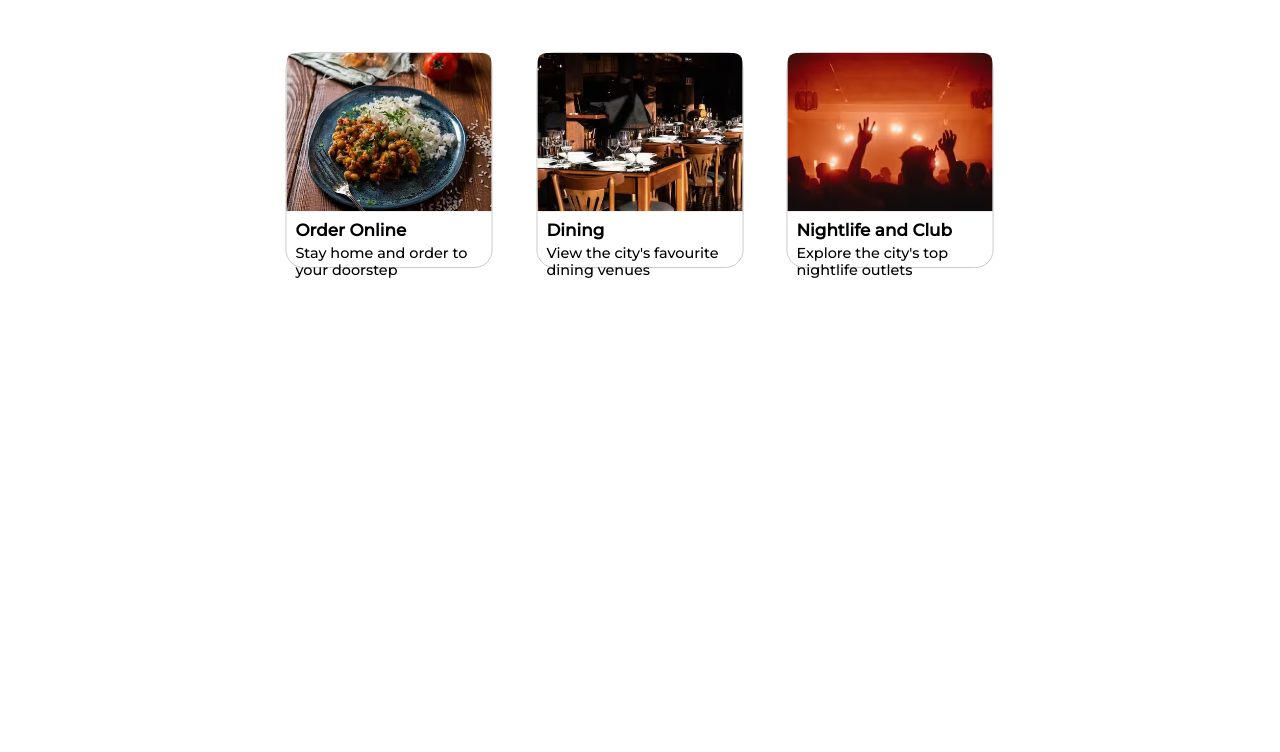
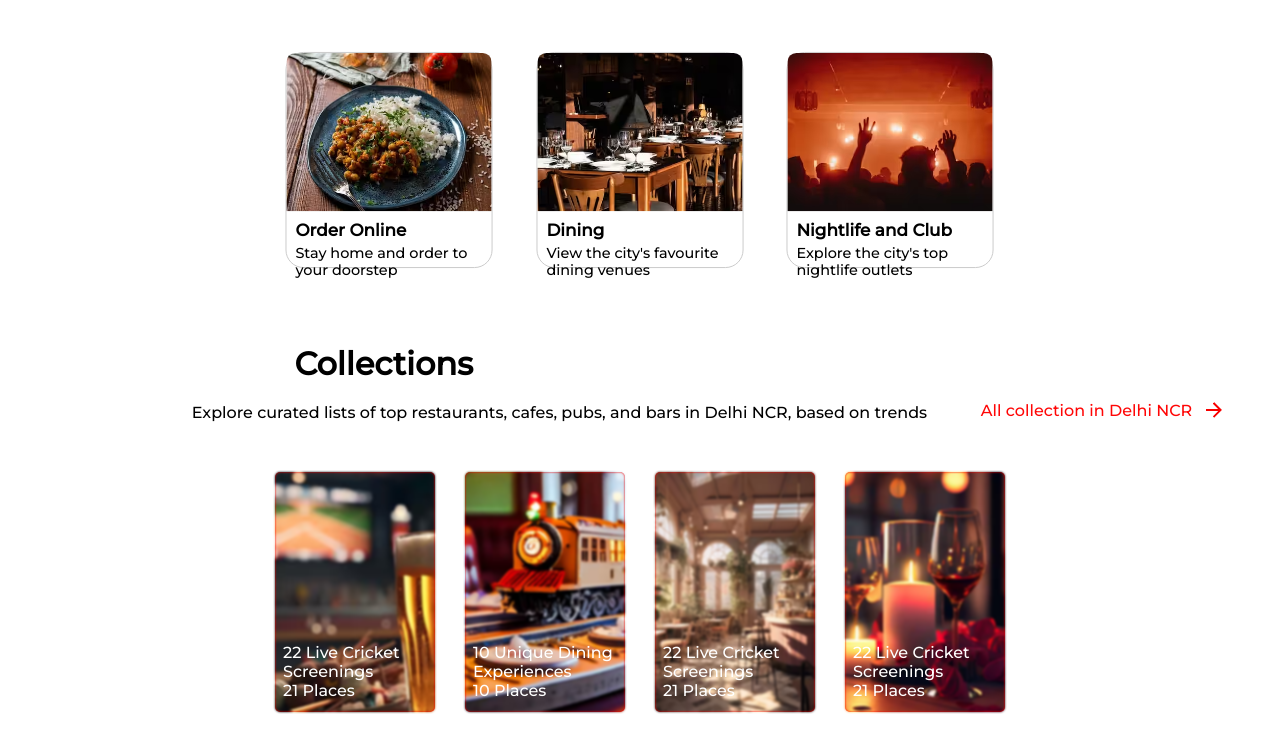
Before and after one commit to GARAKOTI/zomatoClone.io, a plain HTML site: page index.html in a window 1280 px wide. Shown: the part 480-1232 px from the top of the page. Drawn offline with Linux system fonts and the light colour scheme.

Commit message:
Adding the collection features

```diff
--- a/index.html
+++ b/index.html
@@ -77,6 +77,27 @@
           </a>
         </div>
       </div>
+      <div id="collection">
+        <h1>Collections</h1>
+        <div class="headding-section">
+          <p>Explore curated lists of top restaurants, cafes, pubs, and bars in Delhi NCR, based on trends</p>
+          <a href="https://www.zomato.com/ncr/collections" target="_blank">All collection in Delhi NCR <img src="./assets/arrow-right-line red .png" alt=""></a>
+        </div>
+        <div class="collection-card">
+          <div class="card"><img src="./assets/cricket_beer.png" alt="">
+          <h4>22 Live Cricket Screenings <br> 21 Places
+            </h4>
+          </div>
+          <div class="card"><img src="./assets/traindining.png" alt="">
+            <h4>10 Unique Dining Experiences<br> 10 Places</div>
+          <div class="card"><img src="./assets/fairyDining.png" alt="">
+            <h4>22 Live Cricket Screenings <br> 21 Places</div>
+          <div class="card"><img src="./assets/sampaneRomantic.png" alt="">
+            <h4>22 Live Cricket Screenings <br> 21 Places</div>
+        </div>
+
+      </div>
     </div>
+
   </body>
 </html>
--- a/style.css
+++ b/style.css
@@ -25,7 +25,7 @@ header {
   text-decoration: none;
   padding-left: 30px;
   padding-right: 40px;
-  font-size: 25px;
+  font-size: 22px;
 }
 .navigation-in ul {
   display: flex;
@@ -129,7 +129,6 @@ body {
   object-fit: cover;
   object-position: center;
   overflow: hidden;
-  background-color: aqua;
   position: relative;
 }
 .card a {
@@ -146,3 +145,58 @@ p {
   scale: 1;
   cursor: pointer;
 }
+#collection>h1{
+  margin: 5% 0px 10px 23%;
+
+}
+.headding-section{
+  display: flex;
+  align-items: center;
+  justify-content: space-evenly;
+  margin-top: 15px;
+  padding-left: 10%;
+}
+.headding-section a{
+  color: rgb(255, 6, 6);
+  text-decoration: none;
+  display: flex;
+  align-items: center;
+  justify-content: center;
+  gap: 10px;
+
+}
+.collection-card{
+  height: 30vh;
+  width: 100%;
+  display: flex;
+  align-items: center;
+  justify-content:center;
+  gap: 30px;
+  margin-top: 50px;
+}
+
+.collection-card .card{
+  width: 12.5%;
+  height: 100%;
+  border-radius: 5px;
+  position: relative;
+  background-color: red;
+
+}
+.collection-card .card>img{
+  height: 100%;
+  border-radius: 5px;
+  object-fit: cover;
+  object-position: center;
+  filter: blur(0.9px);
+  overflow: hidden;
+}
+.collection-card .card>h4{
+  position: absolute;
+  background-color: transparent;
+  color:white;
+  bottom: 5%;
+  left: 5%;
+  font-weight: 200;
+
+}
```
Also changed, not shown: assets/arrow-right-line red .png (added), assets/arrow-right-line.png (added), assets/cricket_beer.png (added), assets/fairyDining.png (added), assets/sampaneRomantic.png (added), assets/traindining.png (added). Lines whose indentation alone changed are shown as unchanged.
